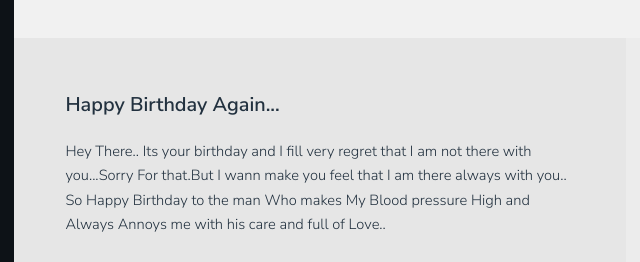
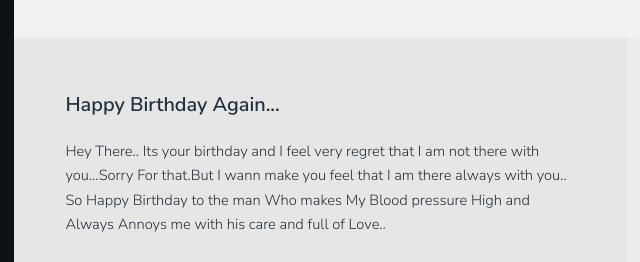
Before and after one commit to jigisha29/dirghayu, a plain HTML site: page index.html in a window 1280 px wide. Shown: the part 1440-1702 px from the top of the page, 42-682 px from the left. Drawn offline with Linux system fonts and the light colour scheme.

Commit message:
Update index.html

```diff
--- a/index.html
+++ b/index.html
@@ -82,7 +82,7 @@
 							<!-- Social -->
 								<div class="social column">
 									<h3>Happy Birthday Again...</h3>
-									<p>Hey There.. Its your birthday and I fill very regret that I am not there with you...Sorry For that.But I wann make you feel that I am there always with you..
+									<p>Hey There.. Its your birthday and I feel very regret that I am not there with you...Sorry For that.But I wann make you feel that I am there always with you..
 										So Happy Birthday to the man Who makes My Blood pressure High and Always Annoys me with his care and full of Love..</p>
 									<p><b>I Love You... </b></p>
 									<p>I wann say you many things But I will say it when I Meet you.... You know I am proud of you because each and every situations you handle in a beautiful way.You sometimes behave like a little child and annoy me but at that time I lobe you more and more..
```
